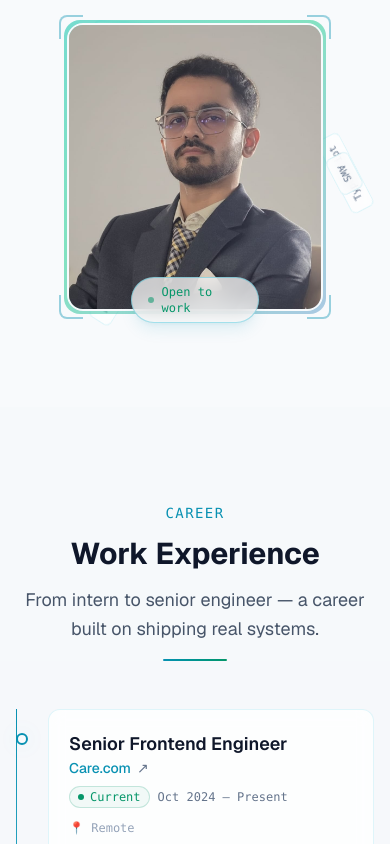
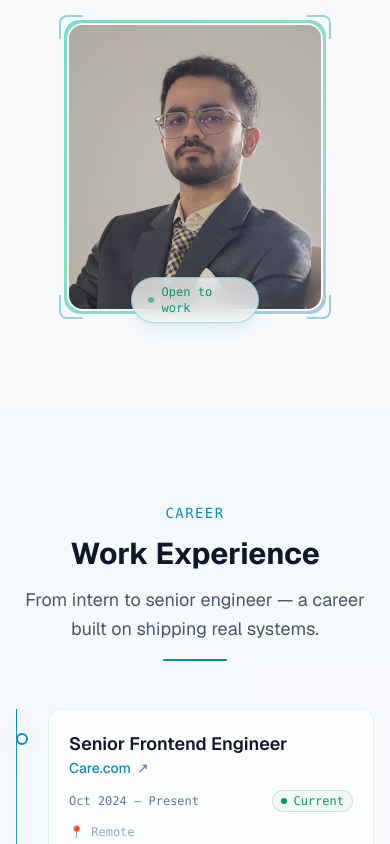
Before and after one commit to qasify/portfolio, a Next.js app: page / in a window 390 px wide. Shown: the part 1880-2724 px from the top of the page. Built offline with nearby package versions, Linux system fonts and the light colour scheme.

Commit message:
refactor: update layout responsiveness in experience section, standardize card heights, and remove orbiting tech tags

```diff
--- a/app/_components/sections/Education.tsx
+++ b/app/_components/sections/Education.tsx
@@ -23,8 +23,8 @@ export default function Education() {
             const dateRange = formatDateRange(entry.startDate, entry.endDate);
 
             return (
-              <ScrollReveal delay={index * 150} key={entry.institution}>
-                <GlassCard>
+              <ScrollReveal delay={index * 150} key={entry.institution} className="h-full">
+                <GlassCard className="h-full">
                   <div className="flex items-start gap-4">
                     <div className="w-12 h-12 rounded-xl bg-gradient-to-br from-accent/15 to-purple/15
                     flex items-center justify-center shrink-0 border border-accent/10">
--- a/app/_components/sections/Experience.tsx
+++ b/app/_components/sections/Experience.tsx
@@ -37,8 +37,7 @@ export default function Experience() {
             return (
               <div
                 key={`${role.company}-${role.startDate}`}
-                className={`relative mb-12 md:mb-16 pl-8 md:pl-0 ${
-                  isLeft ? 'md:pr-[52%]' : 'md:pl-[52%]'
+                className={`relative mb-12 md:mb-16 pl-8 md:pl-0 ${isLeft ? 'md:pr-[52%]' : 'md:pl-[52%]'
                   }`}
               >
                 {/* Timeline dot */}
@@ -67,7 +66,8 @@ export default function Experience() {
                           )}
                         </p>
                       </div>
-                    <div className="flex items-center gap-2 shrink-0">
+                      <div className="flex sm:flex-col-reverse justify-between sm:justify-center items-center sm:items-end gap-1.5 shrink-0 mt-1">
+                        <span className="text-xs font-mono text-text-muted">{dateRange}</span>
                         {isCurrent && (
                           <span className="inline-flex items-center gap-1.5 px-2 py-0.5 text-xs font-mono
                           text-emerald border border-emerald/20 bg-emerald/5 rounded-full">
@@ -75,7 +75,6 @@ export default function Experience() {
                             Current
                           </span>
                         )}
-                      <span className="text-xs font-mono text-text-muted">{dateRange}</span>
                       </div>
                     </div>
 
--- a/app/_components/sections/Skills.tsx
+++ b/app/_components/sections/Skills.tsx
@@ -58,10 +58,11 @@ export default function Skills() {
             const percent = LEVEL_PERCENT[category.level] || 70;
 
             return (
-              <ScrollReveal delay={index * 100} key={category.name}>
+              <ScrollReveal delay={index * 100} key={category.name} className="h-full">
                 <div
                   className="rounded-xl border border-border-subtle bg-bg-card p-5
-                  hover:border-border-glow hover:bg-bg-card-hover transition-all duration-300 group"
+                  hover:border-border-glow hover:bg-bg-card-hover transition-all duration-300 group
+                  flex flex-col h-full"
                 >
                   {/* Header */}
                   <div className="flex items-center justify-between mb-3">
--- a/app/_components/ui/ProfileImage.tsx
+++ b/app/_components/ui/ProfileImage.tsx
@@ -28,35 +28,6 @@ export default function ProfileImage() {
 
   return (
     <div className="relative flex items-center justify-center">
-      {/* Orbiting tech tags */}
-      <div
-        className={`absolute w-[300px] h-[300px] sm:w-[340px] sm:h-[340px] transition-opacity duration-700 ${mounted ? 'opacity-100' : 'opacity-0'}`}
-      >
-        {ORBIT_TAGS.map((tag, i) => {
-          const angleDeg = (360 / ORBIT_TAGS.length) * i;
-          const orbitDelay = `${-(i * (20 / ORBIT_TAGS.length))}s`;
-
-          return (
-            <div
-              key={tag}
-              className="absolute left-1/2 top-1/2 -translate-x-1/2 -translate-y-1/2 animate-[spin_20s_linear_infinite]"
-              style={{ animationDelay: orbitDelay }}
-            >
-              <span
-                className="inline-block px-2.5 py-1 rounded-md bg-bg-card/80 backdrop-blur-sm border border-border-subtle
-                  text-[10px] font-mono text-text-muted whitespace-nowrap
-                  hover:border-accent/40 hover:text-accent transition-colors"
-                style={{
-                  transform: `rotate(${angleDeg}deg) translateX(150px) rotate(-${angleDeg}deg)`,
-                }}
-              >
-                {tag}
-              </span>
-            </div>
-          );
-        })}
-      </div>
-
       {/* Main image container with 3D tilt */}
       <div
         ref={containerRef}
```
Lines whose indentation alone changed are shown as unchanged.
